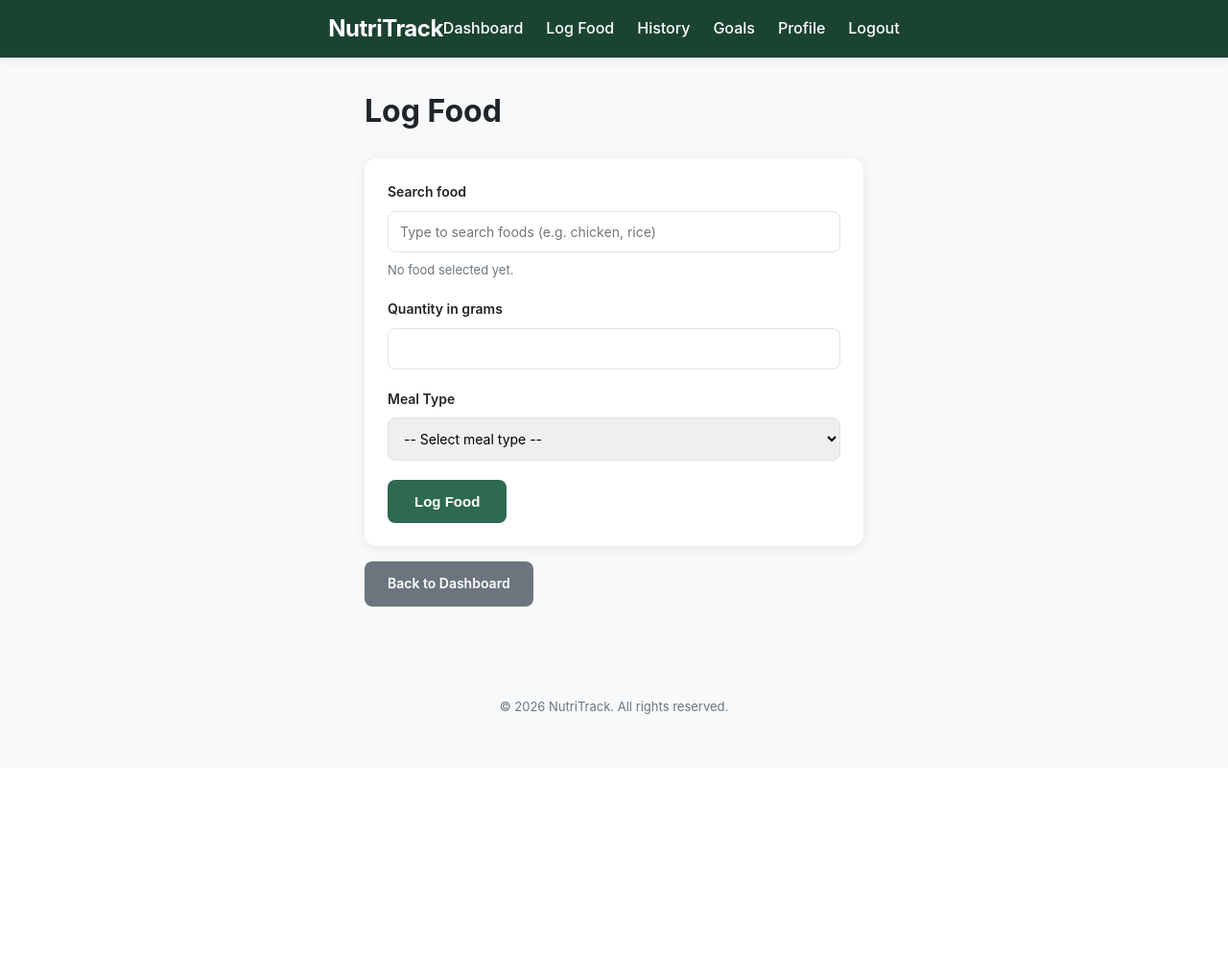
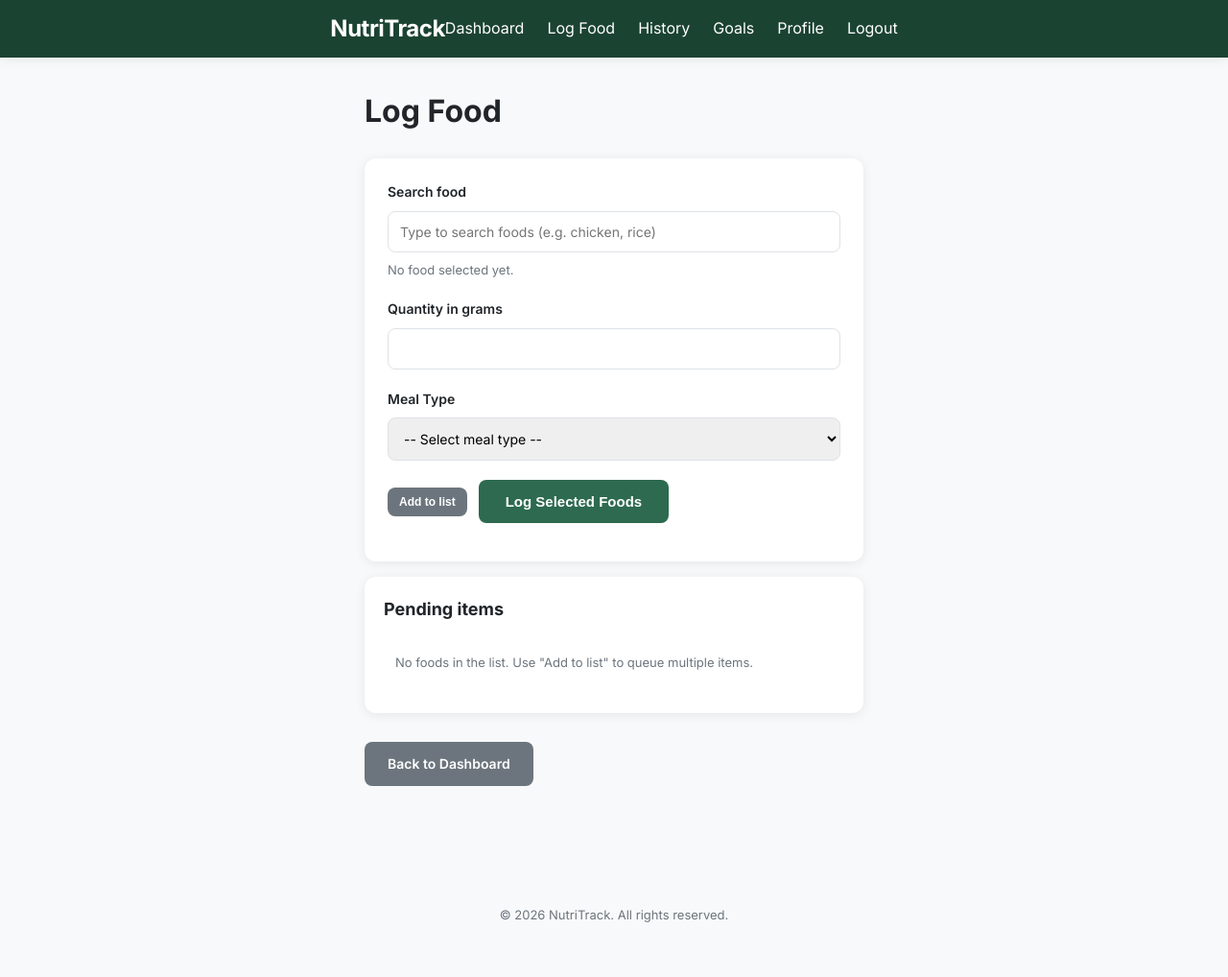
Before and after one commit to UPTEJ-1/nutritional-food-tracker, a Flask app: page /log-food in a window 1280 px wide. Shown: the whole page at 96% size. Before the commit the page ends 744 px from the top, so only its background shows below. Run offline with Flask 3, Linux system fonts and the light colour scheme; a user stored in the database is signed in.

Commit message:
Agent Host changes for agents/website-enhancements-and-commit-guide

```diff
--- /dev/null
+++ b/static/css/theme.css
@@ -0,0 +1,97 @@
+/* Theme overrides and small UI improvements */
+
+/* Use the Inter font loaded in base.html */
+.site-body {
+    font-family: 'Inter', -apple-system, BlinkMacSystemFont, 'Segoe UI', Roboto, Arial, sans-serif;
+    -webkit-font-smoothing: antialiased;
+    -moz-osx-font-smoothing: grayscale;
+}
+
+/* Skip link for accessibility */
+.skip-link {
+    position: absolute;
+    left: -999px;
+    top: auto;
+    width: 1px;
+    height: 1px;
+    overflow: hidden;
+}
+.skip-link:focus {
+    left: 12px;
+    top: 12px;
+    width: auto;
+    height: auto;
+    padding: 8px 12px;
+    background: var(--card-bg);
+    color: var(--text);
+    border-radius: 6px;
+    box-shadow: var(--shadow);
+    z-index: 1000;
+}
+
+/* Mobile navbar toggle */
+.navbar-toggle {
+    display: none;
+    background: transparent;
+    border: none;
+    padding: 8px;
+    cursor: pointer;
+}
+
+.hamburger,
+.hamburger::before,
+.hamburger::after {
+    display: block;
+    width: 24px;
+    height: 2px;
+    background: #fff;
+    border-radius: 2px;
+    transition: transform 0.25s ease, opacity 0.25s ease;
+    position: relative;
+}
+.hamburger::before,
+.hamburger::after {
+    content: '';
+    position: absolute;
+    left: 0;
+}
+.hamburger::before { top: -7px; }
+.hamburger::after { top: 7px; }
+
+/* When menu open - simple transform */
+.navbar-toggle[aria-expanded="true"] .hamburger {
+    background: transparent;
+}
+.navbar-toggle[aria-expanded="true"] .hamburger::before {
+    transform: translateY(7px) rotate(45deg);
+}
+.navbar-toggle[aria-expanded="true"] .hamburger::after {
+    transform: translateY(-7px) rotate(-45deg);
+}
+
+/* Mobile responsive behavior */
+@media (max-width: 768px) {
+    .navbar-toggle { display: inline-block; }
+    .navbar-menu { display: none; width: 100%; }
+    .navbar-menu.open { display: block; }
+    .navbar-nav { flex-direction: column; gap: 12px; padding: 12px 0; }
+    .navbar-container { align-items: flex-start; gap: 10px; }
+}
+
+/* Hero / welcome -> small enhancement for dashboard pages */
+.welcome-section {
+    background: linear-gradient(90deg, rgba(82,183,136,0.06), rgba(45,106,79,0.02));
+    border-radius: 12px;
+    padding: 24px;
+    margin-bottom: 20px;
+    box-shadow: none;
+}
+.welcome-section h1 { margin-bottom: 8px; }
+.welcome-sub { color: var(--text-light); font-size: 15px; }
+
+/* Footer tweaks */
+.footer-inner { display:flex; justify-content:center; align-items:center; }
+
+/* Flash auto-dismiss subtle fade */
+.flash-messages .alert { transition: opacity 0.35s ease, transform 0.35s ease; }
+.flash-messages .alert.fading { opacity: 0; transform: translateY(-6px); }
--- a/static/js/log_food.js
+++ b/static/js/log_food.js
@@ -4,13 +4,17 @@
     const resultsBox = document.getElementById('food_results');
     const selectedLabel = document.getElementById('selected_food_label');
     const form = document.getElementById('logFoodForm');
+    const addToListBtn = document.getElementById('addToList');
+    const pendingItemsContainer = document.getElementById('pendingItems');
+    const pendingSummary = document.getElementById('pendingSummary');
+    const batchInput = document.getElementById('batch_entries');
 
-    if (!searchInput || !foodIdInput || !resultsBox) {
-        return;
-    }
+    if (!searchInput || !resultsBox || !form) return;
 
     let debounceTimer = null;
     let cachedFoods = [];
+    let selectedFood = null; // full food object
+    let pending = [];
 
     function renderResults(foods) {
         resultsBox.innerHTML = '';
@@ -34,34 +38,142 @@
 
     function filterCached(query) {
         const term = query.trim().toLowerCase();
-        if (!term) {
-            return cachedFoods.slice(0, 50);
-        }
+        if (!term) return cachedFoods.slice(0, 50);
         return cachedFoods.filter((food) => food.name.toLowerCase().includes(term));
     }
 
     function selectFood(food) {
+        selectedFood = food;
         foodIdInput.value = food.id;
-        selectedLabel.textContent = `Selected: ${food.name}`;
+        selectedLabel.textContent = `Selected: ${food.name} (${food.calories_per_100g} kcal/100g)`;
         searchInput.value = food.name;
         resultsBox.hidden = true;
     }
 
     async function fetchFoods(query) {
-        const url = `/api/foods/search?q=${encodeURIComponent(query)}`;
-        const response = await fetch(url);
-        if (!response.ok) {
+        try {
+            const url = `/api/foods/search?q=${encodeURIComponent(query)}`;
+            const response = await fetch(url);
+            if (!response.ok) return;
+            const data = await response.json();
+            cachedFoods = data.foods || [];
+            renderResults(filterCached(query));
+        } catch (e) {
+            console.error('Error fetching foods', e);
+        }
+    }
+
+    function renderPending() {
+        pendingItemsContainer.innerHTML = '';
+        if (!pending.length) {
+            pendingItemsContainer.innerHTML = '<p class="food-result-empty">No foods in the list. Use "Add to list" to queue multiple items.</p>';
+            pendingSummary.textContent = '';
+            batchInput.value = '';
             return;
         }
-        const data = await response.json();
-        cachedFoods = data.foods || [];
-        renderResults(filterCached(query));
+
+        const ul = document.createElement('div');
+        ul.style.display = 'flex';
+        ul.style.flexDirection = 'column';
+        ul.style.gap = '8px';
+
+        let totalCalories = 0;
+
+        pending.forEach((item, idx) => {
+            const row = document.createElement('div');
+            row.className = 'food-item';
+            row.style.display = 'flex';
+            row.style.justifyContent = 'space-between';
+            row.style.alignItems = 'center';
+
+            const info = document.createElement('div');
+            info.className = 'food-info';
+            const name = document.createElement('div');
+            name.className = 'food-name';
+            name.textContent = `${item.name} — ${item.quantity} g (${item.meal})`;
+            const details = document.createElement('div');
+            details.className = 'food-details';
+            details.textContent = `${item.calories.toFixed(0)} kcal`;
+            info.appendChild(name);
+            info.appendChild(details);
+
+            const actions = document.createElement('div');
+            actions.className = 'food-actions';
+            const removeBtn = document.createElement('button');
+            removeBtn.type = 'button';
+            removeBtn.className = 'btn btn-secondary btn-small';
+            removeBtn.textContent = 'Remove';
+            removeBtn.addEventListener('click', () => {
+                pending.splice(idx, 1);
+                renderPending();
+            });
+            actions.appendChild(removeBtn);
+
+            row.appendChild(info);
+            row.appendChild(actions);
+            ul.appendChild(row);
+
+            totalCalories += item.calories;
+        });
+
+        pendingItemsContainer.appendChild(ul);
+        pendingSummary.textContent = `Items: ${pending.length} — Total ≈ ${totalCalories.toFixed(0)} kcal`;
+        batchInput.value = JSON.stringify(pending);
+    }
+
+    // Add current selection to pending list
+    if (addToListBtn) {
+        addToListBtn.addEventListener('click', () => {
+            const qtyEl = document.getElementById('quantity_grams');
+            const mealEl = document.getElementById('meal_type');
+            const qty = parseFloat(qtyEl.value);
+            const meal = mealEl.value;
+
+            if (!selectedFood || !selectedFood.id) {
+                selectedLabel.textContent = 'Please select a food from the search results.';
+                return;
+            }
+            if (!qty || qty <= 0) {
+                selectedLabel.textContent = 'Please enter a valid quantity in grams.';
+                return;
+            }
+            if (!meal) {
+                selectedLabel.textContent = 'Please select a meal type.';
+                return;
+            }
+
+            // compute calories based on calories_per_100g
+            const caloriesPer100 = parseFloat(selectedFood.calories_per_100g) || 0;
+            const calories = (caloriesPer100 * qty) / 100.0;
+
+            const item = {
+                id: selectedFood.id,
+                name: selectedFood.name,
+                quantity: qty,
+                meal: meal,
+                calories: calories
+            };
+
+            pending.push(item);
+
+            // Reset inputs for next entry but keep search text
+            // Keep selectedFood cleared so user must re-select or search
+            selectedFood = null;
+            foodIdInput.value = '';
+            document.getElementById('food_search').value = '';
+            selectedLabel.textContent = 'No food selected yet.';
+            document.getElementById('quantity_grams').value = '';
+            document.getElementById('meal_type').value = '';
+
+            renderPending();
+        });
     }
 
     searchInput.addEventListener('input', () => {
         const query = searchInput.value;
         foodIdInput.value = '';
         selectedLabel.textContent = 'No food selected yet.';
+        selectedFood = null;
         window.clearTimeout(debounceTimer);
         debounceTimer = window.setTimeout(() => {
             fetchFoods(query);
@@ -83,9 +195,27 @@
     });
 
     form.addEventListener('submit', (event) => {
+        if (pending.length) {
+            // submit pending as JSON in batch_entries. Ensure server receives it.
+            batchInput.value = JSON.stringify(pending);
+            // allow submit
+            return;
+        }
+
+        // If no pending items, fallback to single-item validation
         if (!foodIdInput.value) {
             event.preventDefault();
             selectedLabel.textContent = 'Please select a food from the search results.';
+            return;
+        }
+
+        // ensure quantity and meal are present
+        const qty = document.getElementById('quantity_grams').value;
+        const meal = document.getElementById('meal_type').value;
+        if (!qty || !meal) {
+            event.preventDefault();
+            selectedLabel.textContent = 'Please enter quantity and meal type.';
         }
     });
+
 })();
--- /dev/null
+++ b/static/js/site.js
@@ -0,0 +1,26 @@
+// Small site-wide JS helpers: mobile nav toggle and flash auto-dismiss
+
+document.addEventListener('DOMContentLoaded', function () {
+  // Mobile nav toggle
+  var toggle = document.querySelector('.navbar-toggle');
+  var menu = document.getElementById('navbar-menu');
+  if (toggle && menu) {
+    toggle.addEventListener('click', function () {
+      var expanded = toggle.getAttribute('aria-expanded') === 'true';
+      toggle.setAttribute('aria-expanded', (!expanded).toString());
+      menu.classList.toggle('open');
+    });
+  }
+
+  // Auto-dismiss flash messages after 5s with fade
+  var alerts = document.querySelectorAll('.flash-messages .alert');
+  if (alerts.length) {
+    setTimeout(function () {
+      alerts.forEach(function (el) {
+        el.classList.add('fading');
+        // remove after transition
+        setTimeout(function () { if (el && el.parentNode) el.parentNode.removeChild(el); }, 400);
+      });
+    }, 5000);
+  }
+});
--- a/templates/base.html
+++ b/templates/base.html
@@ -3,17 +3,35 @@
 <head>
     <meta charset="UTF-8">
     <meta name="viewport" content="width=device-width, initial-scale=1.0">
+    <meta name="description" content="NutriTrack — simple nutrition and food tracking to help meet your goals.">
     <title>{% block title %}NutriTrack{% endblock %}</title>
+
+    <!-- Fonts & Core Styles -->
+    <link rel="preconnect" href="https://fonts.googleapis.com">
+    <link rel="preconnect" href="https://fonts.gstatic.com" crossorigin>
+    <link href="https://fonts.googleapis.com/css2?family=Inter:wght@300;400;600;700;800&display=swap" rel="stylesheet">
     <link rel="stylesheet" href="{{ url_for('static', filename='css/style.css') }}">
+    <link rel="stylesheet" href="{{ url_for('static', filename='css/theme.css') }}">
+
+    <!-- Favicon -->
+    <link rel="icon" href="{{ url_for('static', filename='css/favicon.svg') }}" type="image/svg+xml">
 </head>
-<body>
+<body class="site-body">
+    <a class="skip-link" href="#main-content">Skip to content</a>
+
     <!-- Navigation Bar -->
-    <nav class="navbar">
+    <nav class="navbar" role="navigation" aria-label="Main navigation">
         <div class="navbar-container">
             <div class="navbar-brand">
                 <a href="{% if current_user.is_authenticated %}{{ url_for('dashboard') }}{% else %}{{ url_for('login') }}{% endif %}">NutriTrack</a>
             </div>
-            <div class="navbar-menu">
+
+            <!-- Mobile toggle -->
+            <button class="navbar-toggle" aria-expanded="false" aria-controls="navbar-menu" aria-label="Toggle navigation">
+                <span class="hamburger" aria-hidden="true"></span>
+            </button>
+
+            <div id="navbar-menu" class="navbar-menu">
                 {% if current_user.is_authenticated %}
                     <ul class="navbar-nav">
                         <li><a href="{{ url_for('dashboard') }}">Dashboard</a></li>
@@ -47,14 +65,19 @@
     {% endwith %}
 
     <!-- Main Content -->
-    <main class="container">
+    <main id="main-content" class="container">
         {% block content %}{% endblock %}
     </main>
 
-    <!-- Footer (optional) -->
+    <!-- Footer -->
     <footer class="footer">
-        <p>&copy; 2026 NutriTrack. All rights reserved.</p>
+        <div class="container footer-inner">
+            <p>&copy; 2026 NutriTrack. All rights reserved.</p>
+        </div>
     </footer>
+
+    <!-- Site scripts -->
+    <script src="{{ url_for('static', filename='js/site.js') }}" defer></script>
     {% block scripts %}{% endblock %}
 </body>
 </html>
--- a/templates/log_food.html
+++ b/templates/log_food.html
@@ -10,7 +10,7 @@
         <div class="form-group food-search-group">
             <label for="food_search">Search food</label>
             <input type="text" id="food_search" autocomplete="off" placeholder="Type to search foods (e.g. chicken, rice)">
-            <input type="hidden" id="food_id" name="food_id" required>
+            <input type="hidden" id="food_id" name="food_id">
             <div id="food_results" class="food-results-dropdown" hidden></div>
             <p id="selected_food_label" class="selected-food-label">No food selected yet.</p>
         </div>
@@ -31,8 +31,21 @@
             </select>
         </div>
 
-        <button type="submit" class="btn btn-primary">Log Food</button>
+        <div class="form-actions" style="display:flex; gap:12px; align-items:center; margin-bottom:16px;">
+            <button type="button" id="addToList" class="btn btn-secondary btn-small">Add to list</button>
+            <button type="submit" id="submitAll" class="btn btn-primary">Log Selected Foods</button>
+            <input type="hidden" id="batch_entries" name="batch_entries" value="">
+        </div>
     </form>
+
+    <div id="pendingList" class="food-log-container" aria-live="polite">
+        <h2 class="food-log-title">Pending items</h2>
+        <div id="pendingItems" style="min-height:40px;">
+            <p class="food-result-empty">No foods in the list. Use "Add to list" to queue multiple items.</p>
+        </div>
+        <div id="pendingSummary" style="margin-top:12px; color:var(--text-light); font-size:14px;">
+        </div>
+    </div>
 
     <a href="{{ url_for('dashboard') }}" class="btn btn-secondary">Back to Dashboard</a>
 </div>
```
Also changed, not shown: static/css/favicon.svg (added).
